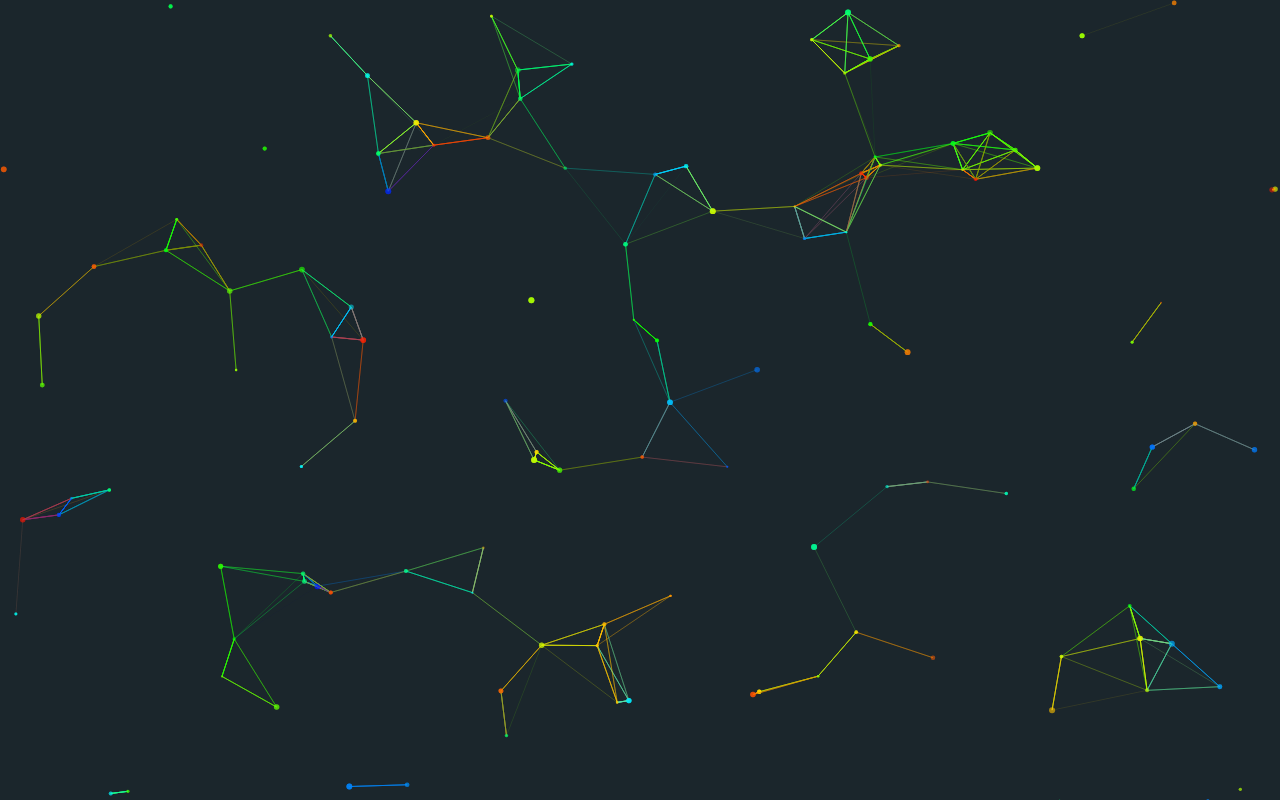
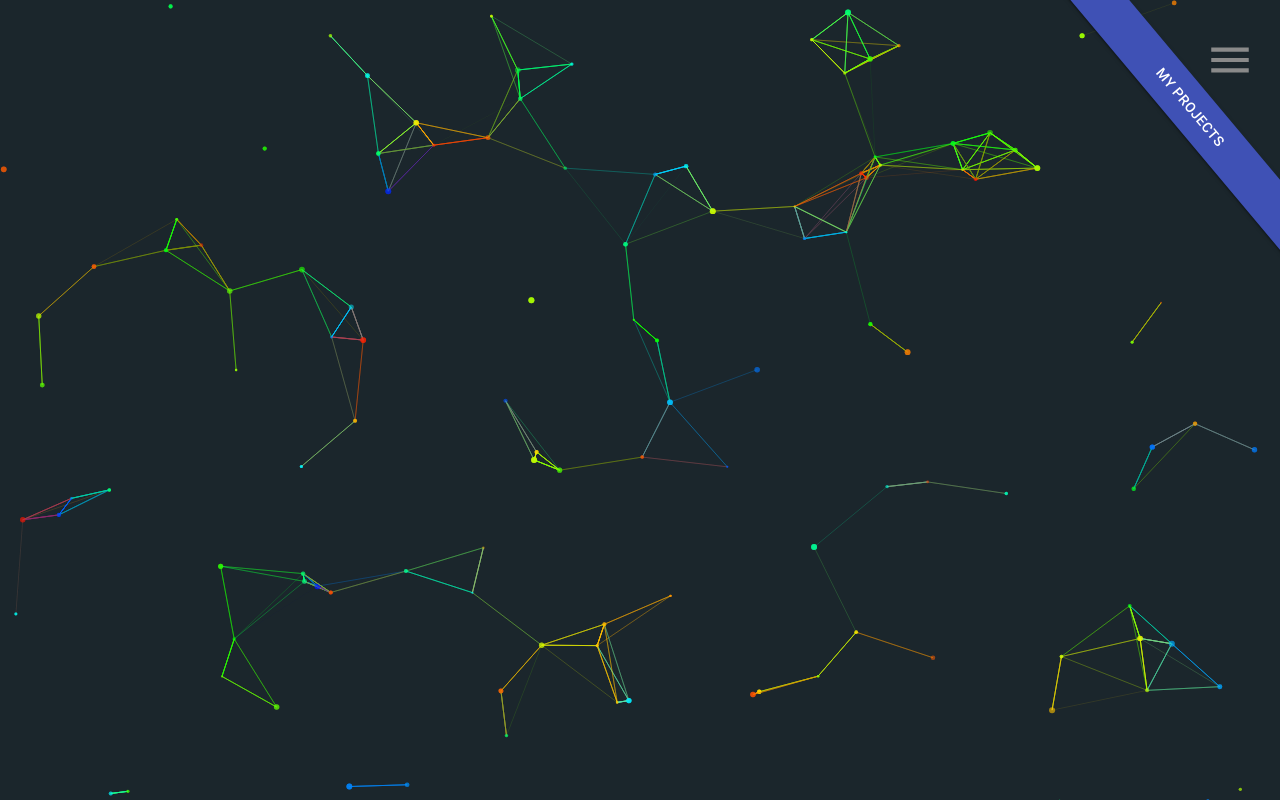
Before and after one commit to Murtaja-code/portifoilo, a React (Create React App) app: page / in a window 1280 px wide. Built offline with nearby package versions, Linux system fonts and the light colour scheme.

Commit message:
Feat: add navbar

```diff
--- a/package.json
+++ b/package.json
@@ -4,6 +4,7 @@
   "private": true,
   "dependencies": {
     "@material-ui/core": "^4.11.3",
+    "@material-ui/icons": "^4.11.2",
     "@testing-library/jest-dom": "^5.11.4",
     "@testing-library/react": "^11.1.0",
     "@testing-library/user-event": "^12.1.10",
--- a/src/App.js
+++ b/src/App.js
@@ -1,5 +1,6 @@
 import Particles from "react-tsparticles"
 import particlesConfig from "./particle-config"
+import NavBar from "./components/NavBar/NavBar"
 import "./App.css"
 
 function App() {
@@ -16,6 +17,7 @@ function App() {
 				}}
 				params={particlesConfig}
 			/>
+			<NavBar />
 		</div>
 	)
 }
--- /dev/null
+++ b/src/components/NavBar/NavBar.jsx
@@ -0,0 +1,50 @@
+import React, { useState } from "react"
+import {
+	Button,
+	IconButton,
+	ListItemText,
+	ListItem,
+	List,
+	Drawer,
+	Box,
+	Typography
+} from "@material-ui/core"
+import { Menu, Close } from "@material-ui/icons"
+import useStyles from "./Style"
+
+const tabs = ["Home", "Experience", "About", "Contact"]
+function NavBar() {
+	const classes = useStyles()
+	const [openDrawer, setOpenDrawer] = useState(false)
+	const handleDrawer = () => {
+		setOpenDrawer(!openDrawer)
+	}
+	return (
+		<div>
+			<Button className={classes.projectBtn} variant="contained" color="primary">
+				My Projects
+			</Button>
+			<IconButton onClick={handleDrawer}>
+				<Menu className={classes.menuIcon} />
+			</IconButton>
+			<Drawer anchor="top" open={openDrawer} classes={{ paper: classes.paper }}>
+				<Box component="div" py={3}>
+					<IconButton onClick={handleDrawer}>
+						<Close className={classes.menuIcon} />
+					</IconButton>
+				</Box>
+				<List lign="center">
+					{tabs.map((tab, i) => (
+						<ListItem button className={classes.tabs} key={i}>
+							<ListItemText>
+								<Typography variant="h3">{tab}</Typography>
+							</ListItemText>
+						</ListItem>
+					))}
+				</List>
+			</Drawer>
+		</div>
+	)
+}
+
+export default NavBar
--- /dev/null
+++ b/src/components/NavBar/Style.jsx
@@ -0,0 +1,34 @@
+import { makeStyles } from "@material-ui/core/styles"
+
+const useStyles = makeStyles({
+	paper: {
+		background: "#333",
+		height: "100% !important"
+	},
+	tabs: {
+		height: "20vh",
+		textAlign: "center",
+		color: "#8a8a8a"
+	},
+	projectBtn: {
+		transform: "rotate(50deg)",
+		position: "fixed",
+		top: "85px",
+		right: "-160px",
+		width: "500px",
+		height: "45px"
+	},
+	menuIcon: {
+		color: "#8a8a8a",
+		fontSize: "50px",
+		position: "fixed",
+		top: "35px",
+		right: "25px",
+		transition: "transform .2s",
+		"&:hover": {
+			transform: "scale(1.2)"
+		}
+	}
+})
+
+export default useStyles
--- a/src/index.js
+++ b/src/index.js
@@ -1,17 +1,12 @@
-import React from 'react';
-import ReactDOM from 'react-dom';
-import './index.css';
-import App from './App';
-import reportWebVitals from './reportWebVitals';
+import React from "react"
+import ReactDOM from "react-dom"
+import "./index.css"
+import App from "./App"
+import reportWebVitals from "./reportWebVitals"
 
-ReactDOM.render(
-  <React.StrictMode>
-    <App />
-  </React.StrictMode>,
-  document.getElementById('root')
-);
+ReactDOM.render(<App />, document.getElementById("root"))
 
 // If you want to start measuring performance in your app, pass a function
 // to log results (for example: reportWebVitals(console.log))
 // or send to an analytics endpoint. Learn more: https://bit.ly/CRA-vitals
-reportWebVitals();
+reportWebVitals()
--- a/src/particle-config.js
+++ b/src/particle-config.js
@@ -47,7 +47,7 @@ const particlesConfig = {
 				type: "circle"
 			},
 			onHover: {
-				enable: true,
+				enable: false,
 				mode: "trail",
 				parallax: {
 					enable: false,
```
Also changed, not shown: 1 other file (tests, documents, lock files or other folders).
